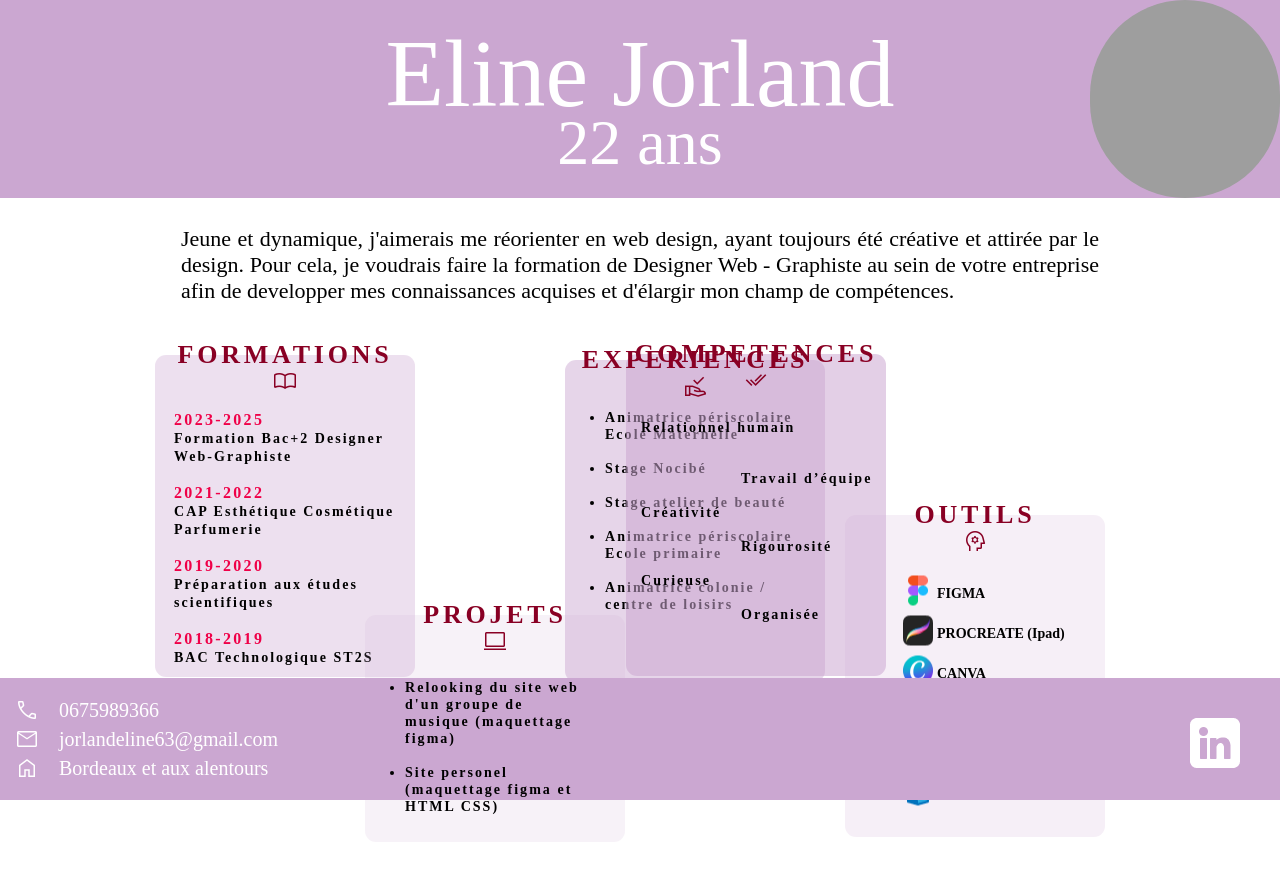
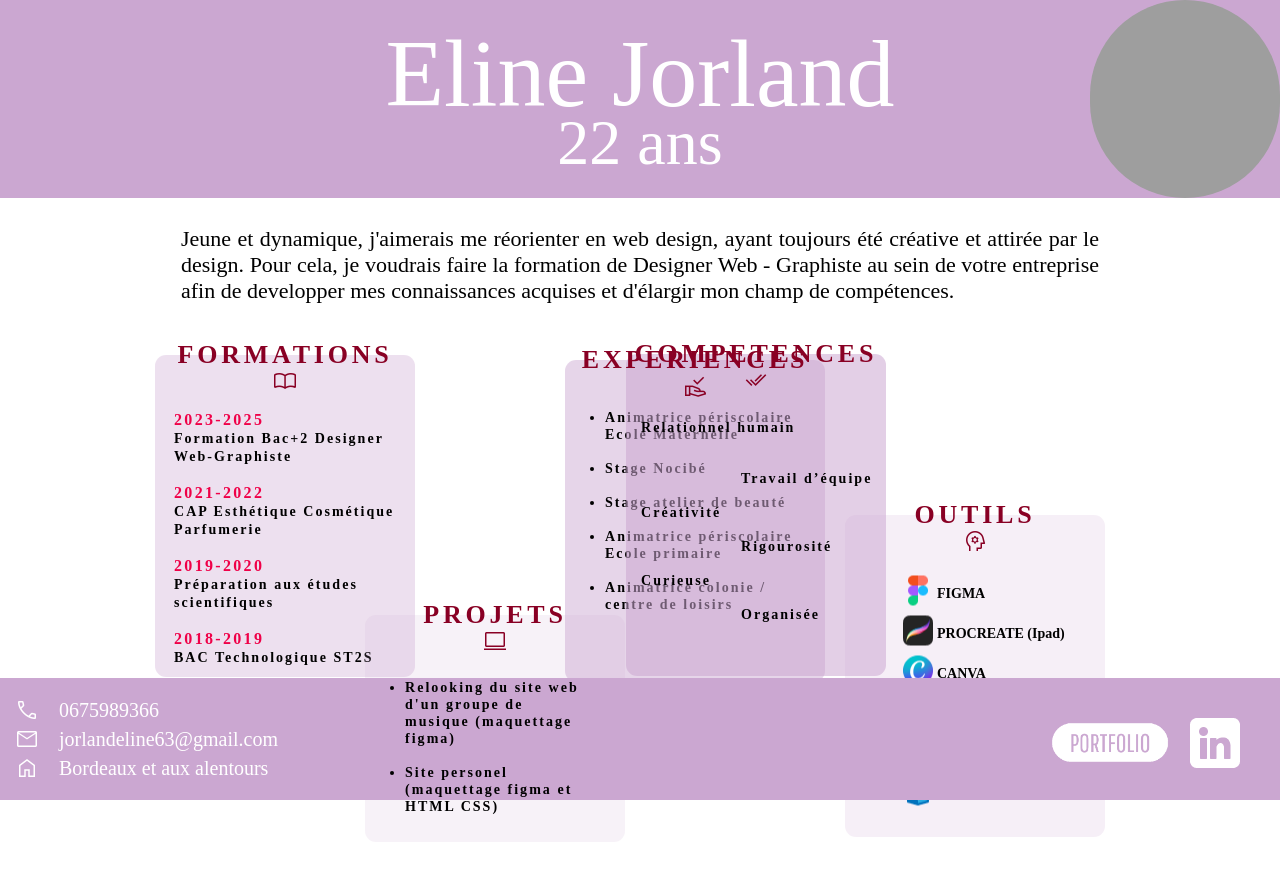
Before and after one commit to ElineJrd/elinejrd.github.io, a plain HTML site: page index.html in a window 1280 px wide. Drawn offline with nearby package versions, Linux system fonts and the light colour scheme; grey boxes are pictures that could not be loaded; a web font is replaced by a local one.

Commit message:
ajout portfolio

```diff
--- a/index.html
+++ b/index.html
@@ -217,6 +217,11 @@ Pour cela, je voudrais faire la formation de Designer Web - Graphiste au sein de
         <a href="https://www.linkedin.com/in/eline-jorland-9596081a2/?originalSubdomain=fr">
             <img class="logo" src="icons/linkedin.png" alt="">
         </a>
+
+        <a href="portfolio/portfolio jorland eline.pdf">
+            <img class="portfolio" src="icons/bouton portfolio valide.png" alt="">
+        </a>
+
     </footer>
 
 </body>
--- a/style.css
+++ b/style.css
@@ -94,6 +94,15 @@ footer{
     right: 0;
     padding: 40px;
 }
+
+.portfolio {
+    position: absolute;
+    right: 110px;
+    height: 50px;
+    top: 40px;
+}
+
+
 
 .bio {
     font-family: 'Inria Serif';
```
Also changed, not shown: icons/bouton portfolio valide.png (added), 1 other file.
